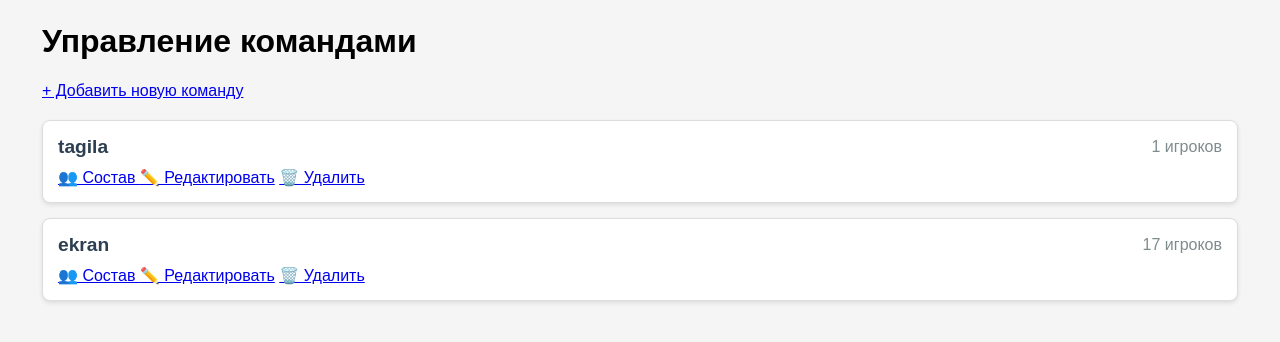
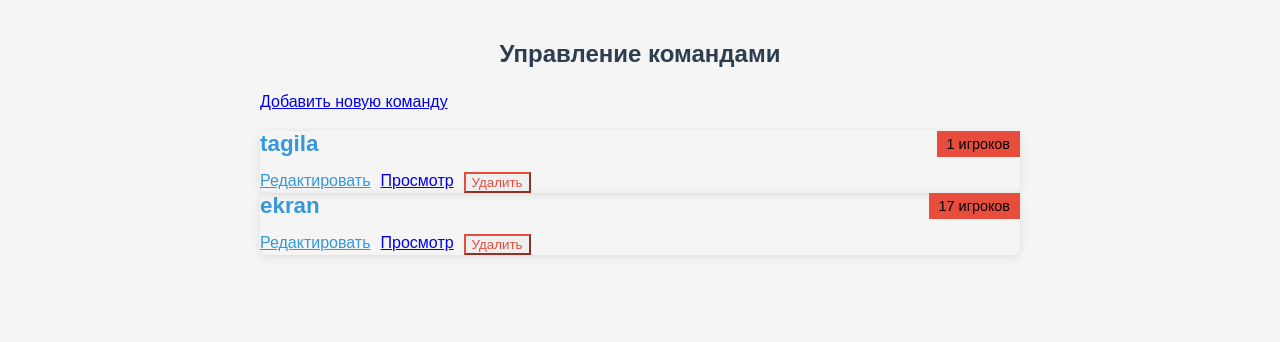
Before and after one commit to lxlermit/voleyball_stats, a Flask app: page /teams_edit in a window 1280 px wide. Shown: the top 342 px of the page. Run offline with Flask 3, Linux system fonts and the light colour scheme.

```diff
--- a/routes.py
+++ b/routes.py
@@ -154,34 +154,48 @@ def init_routes(app):
     @app.route('/edit_team/<team_name>')
     def edit_existing_team(team_name):
         try:
-            existing_teams = [f.replace('.json', '') for f in os.listdir(app.teams_dir) if f.endswith('.json')]
             filename = os.path.join(app.teams_dir, f"{team_name}.json")
 
-            if os.path.exists(filename):
-                with open(filename, 'r', encoding='utf-8') as f:
-                    team_data = json.load(f)
-                return render_template('edit_team.html',
-                                       existing_teams=existing_teams,
-                                       creating_new=True,
-                                       players=team_data['players'],
-                                       team_name=team_name)
-            else:
+            if not os.path.exists(filename):
                 flash(f'Команда "{team_name}" не найдена', 'error')
-                return redirect(url_for('index'))
+                return redirect(url_for('teams_edit'))
+
+            with open(filename, 'r', encoding='utf-8') as f:
+                team_data = json.load(f)
+
+            # Группируем игроков по номерам для удобства редактирования
+            players_sorted = sorted(team_data['players'], key=lambda x: int(x['number']))
+
+            return render_template('edit_team.html',
+                                   players=players_sorted,
+                                   team_name=team_name)
+
         except Exception as e:
             flash(f'Ошибка загрузки команды: {str(e)}', 'error')
-            return redirect(url_for('index'))
+            return redirect(url_for('teams_edit'))
 
     @app.route('/save_team', methods=['POST'])
     def save_team():
         try:
             team_name = request.form['team_name']
+            if not team_name:
+                flash('Название команды не может быть пустым', 'error')
+                return redirect(url_for('teams_edit'))
+
             players = []
             used_numbers = set()
 
+            # Собираем игроков из формы
             i = 1
             while f'number_{i}' in request.form:
                 number = request.form[f'number_{i}']
+                last_name = request.form[f'last_name_{i}']
+                first_name = request.form[f'first_name_{i}']
+
+                if not (number and last_name and first_name):
+                    i += 1
+                    continue  # Пропускаем пустые строки
+
                 if number in used_numbers:
                     flash(f'Номер {number} уже используется!', 'error')
                     return redirect(url_for('edit_existing_team', team_name=team_name))
@@ -189,8 +203,8 @@ def init_routes(app):
                 used_numbers.add(number)
                 players.append({
                     'number': number,
-                    'last_name': request.form[f'last_name_{i}'],
-                    'first_name': request.form[f'first_name_{i}'],
+                    'last_name': last_name,
+                    'first_name': first_name,
                     'role': request.form[f'role_{i}'],
                     'front_pos': request.form[f'front_pos_{i}'],
                     'back_pos': request.form[f'back_pos_{i}'],
@@ -198,16 +212,20 @@ def init_routes(app):
                 })
                 i += 1
 
+            # Сохраняем обновлённую команду
             filename = os.path.join(app.teams_dir, f"{team_name}.json")
             with open(filename, 'w', encoding='utf-8') as f:
-                json.dump({'team': team_name, 'players': players}, f, ensure_ascii=False)
+                json.dump({
+                    'team': team_name,
+                    'players': players
+                }, f, ensure_ascii=False, indent=4)
 
-            flash(f'Команда "{team_name}" успешно сохранена!', 'success')
-            return redirect(url_for('edit_existing_team', team_name=team_name))
+            flash(f'Команда "{team_name}" успешно обновлена!', 'success')
+            return redirect(url_for('teams_edit'))  # Возвращаем к списку команд
 
         except Exception as e:
             flash(f'Ошибка сохранения: {str(e)}', 'error')
-            return redirect(url_for('index'))
+            return redirect(url_for('teams_edit'))
 
     @app.route('/delete_team', methods=['POST'])
     def delete_team():
@@ -221,10 +239,10 @@ def init_routes(app):
             else:
                 flash(f'Команда "{team_name}" не найдена', 'error')
 
-            return redirect(url_for('index'))
+            return redirect(url_for('teams_edit'))
         except Exception as e:
             flash(f'Ошибка удаления команды: {str(e)}', 'error')
-            return redirect(url_for('index'))
+            return redirect(url_for('teams_edit'))
 
     @app.route('/match', methods=['GET', 'POST'])
     def match():
@@ -259,7 +277,7 @@ def init_routes(app):
                 int(player['number']): f"{player['last_name']} {player['first_name'][0]}."
                 for player in team_data['players']
             }
-            print(f'---252--- my_teams_num_familia = {my_teams_num_familia}')
+            print(f'---280--- my_teams_num_familia = {my_teams_num_familia}')
 
             sorted_players = dict(sorted(
                 {
--- /dev/null
+++ b/static/css/teams_edit.css
@@ -0,0 +1,71 @@
+/* teams_edit.css */
+.team-management {
+    max-width: 800px;
+    margin: 0 auto;
+    padding: 20px;
+}
+
+.section-title {
+    color: #2c3e50;
+    margin-bottom: 25px;
+    text-align: center;
+}
+
+.team-list {
+    margin-top: 20px;
+}
+
+.team-card {
+    border-radius: 8px;
+    box-shadow: 0 2px 10px rgba(0, 0, 0, 0.1);
+    transition: transform 0.2s;
+}
+
+.team-card:hover {
+    transform: translateY(-3px);
+}
+
+.team-header {
+    display: flex;
+    justify-content: space-between;
+    align-items: center;
+    margin-bottom: 15px;
+}
+
+.team-name {
+    margin: 0;
+    color: #3498db;
+    font-size: 1.4rem;
+}
+
+.player-count {
+    background-color: #e74c3c;
+    font-size: 0.9rem;
+    padding: 5px 10px;
+}
+
+.team-actions {
+    display: flex;
+    gap: 10px;
+    flex-wrap: wrap;
+}
+
+.btn-outline-primary {
+    color: #3498db;
+    border-color: #3498db;
+}
+
+.btn-outline-primary:hover {
+    background-color: #3498db;
+    color: white;
+}
+
+.btn-outline-danger {
+    color: #e74c3c;
+    border-color: #e74c3c;
+}
+
+.btn-outline-danger:hover {
+    background-color: #e74c3c;
+    color: white;
+}
--- a/teams_storage/tagila.json
+++ b/teams_storage/tagila.json
@@ -5,7 +5,7 @@
             "number": "15",
             "last_name": "Авдеев",
             "first_name": "Миша",
-            "role": "Нападающий",
+            "role": "Доигровщик",
             "front_pos": "",
             "back_pos": "",
             "color": "#d64929"
--- a/templates/teams_edit.html
+++ b/templates/teams_edit.html
@@ -3,66 +3,59 @@
 <head>
     <title>Управление командами</title>
     <link rel="stylesheet" href="{{ url_for('static', filename='css/main.css') }}">
-    <style>
-        .team-card {
-            border: 1px solid #ddd;
-            border-radius: 8px;
-            padding: 15px;
-            margin-bottom: 15px;
-            background: white;
-            box-shadow: 0 2px 4px rgba(0,0,0,0.1);
-        }
-        .team-header {
-            display: flex;
-            justify-content: space-between;
-            align-items: center;
-        }
-        .team-name {
-            font-size: 1.2em;
-            font-weight: bold;
-            color: #2c3e50;
-        }
-        .player-count {
-            color: #7f8c8d;
-        }
-        .team-actions {
-            margin-top: 10px;
-        }
-        .role-badge {
-            display: inline-block;
-            padding: 3px 8px;
-            border-radius: 12px;
-            font-size: 0.8em;
-            margin-right: 5px;
-        }
-    </style>
+    <link rel="stylesheet" href="{{ url_for('static', filename='css/teams_edit.css') }}">
 </head>
 <body>
-    <div class="container">
-        <h1>Управление командами</h1>
+    <div class="container team-management">
+        <h2 class="section-title">Управление командами</h2>
 
+        <!-- Кнопка добавления новой команды -->
+        <div class="mb-4">
             <a href="{{ url_for('add_team') }}" class="btn btn-primary">
-            + Добавить новую команду
+                <i class="fas fa-plus"></i> Добавить новую команду
             </a>
+        </div>
 
-        <div class="teams-list" style="margin-top: 20px;">
+        <!-- Список команд -->
+        <div class="team-list">
             {% for team in teams %}
-            <div class="team-card">
+            <div class="team-card card mb-3">
+                <div class="card-body">
                     <div class="team-header">
-                    <span class="team-name">{{ team.name }}</span>
-                    <span class="player-count">{{ team.player_count }} игроков</span>
+                        <h3 class="team-name">{{ team.name }}</h3>
+                        <span class="badge player-count">
+                            {{ team.player_count }} игроков
+                        </span>
                     </div>
 
                     <div class="team-actions">
-                    <a href="{{ url_for('team_detail', team_name=team.name) }}" class="btn">
-                        👥 Состав
+                        <!-- Кнопка редактирования -->
+                        <a href="{{ url_for('edit_existing_team', team_name=team.name) }}"
+                           class="btn btn-sm btn-outline-primary">
+                            <i class="fas fa-edit"></i> Редактировать
                         </a>
-                    <a href="#" class="btn">✏️ Редактировать</a>
-                    <a href="#" class="btn text-danger">🗑️ Удалить</a>
+
+                        <!-- Кнопка просмотра -->
+                        <a href="{{ url_for('team_detail', team_name=team.name) }}"
+                           class="btn btn-sm btn-outline-info">
+                            <i class="fas fa-eye"></i> Просмотр
+                        </a>
+
+                        <!-- Кнопка удаления с подтверждением -->
+                        <form action="{{ url_for('delete_team') }}" method="POST" class="d-inline">
+                            <input type="hidden" name="team_name" value="{{ team.name }}">
+                            <button type="submit" class="btn btn-sm btn-outline-danger"
+                                    onclick="return confirm('Удалить команду {{ team.name }}?')">
+                                <i class="fas fa-trash"></i> Удалить
+                            </button>
+                        </form>
+                    </div>
                 </div>
             </div>
             {% else %}
-            <p>Нет сохранённых команд</p>
+            <div class="alert alert-info">
+                Нет созданных команд. Добавьте первую команду.
+            </div>
             {% endfor %}
         </div>
     </div>
```
Also changed, not shown: static/css/edit_team.css (added, +137 -0 lines), templates/edit_team.html (added, +136 -0 lines). Lines whose indentation alone changed are shown as unchanged.
